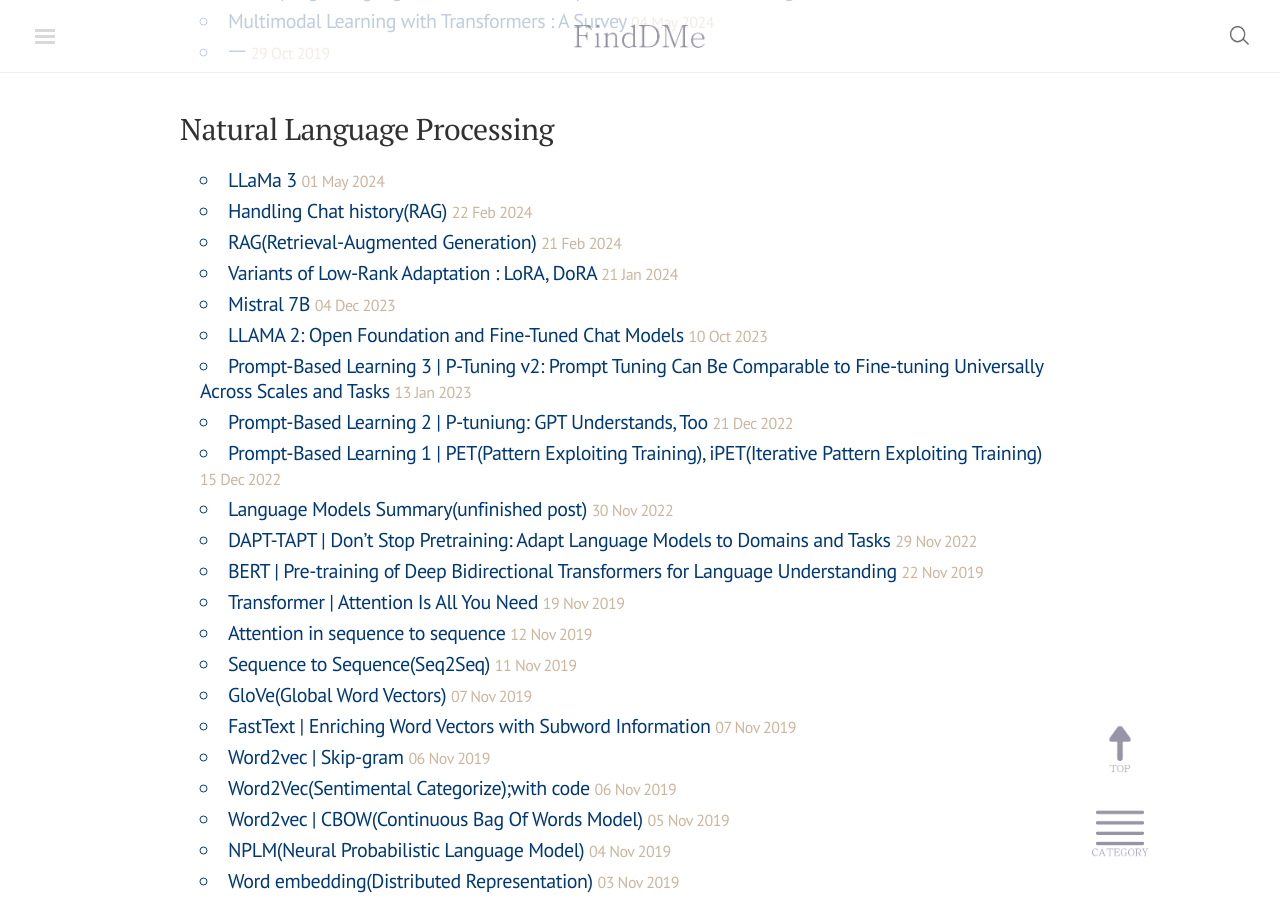
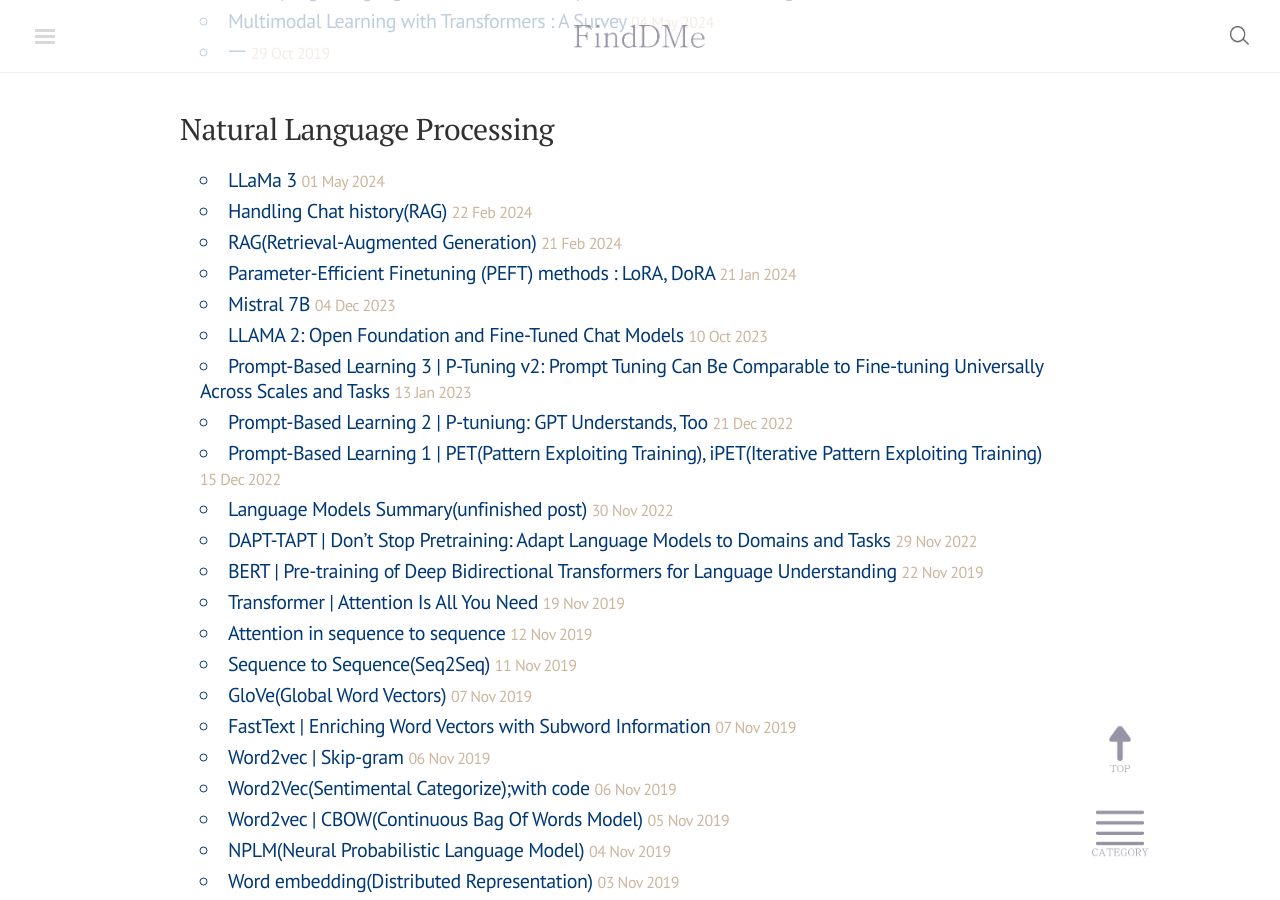
Before and after one commit to finddme/finddme.github.io, a Jekyll site: the page built from index.html, in a window 1280 px wide and 900 px high, scrolled down 602 px. Built offline with Jekyll 4.4.1, drawn with Linux system fonts in a browser that asks for light colours; nearby versions of some CDN libraries; comment, search, counter and statistics services are not loaded.

Commit message:
Update 2024-01-21-lora.md

```diff
--- a/_posts/2024-01-21-lora.md
+++ b/_posts/2024-01-21-lora.md
@@ -1,5 +1,5 @@
 ---
-title: "Variants of Low-Rank Adaptation : LoRA, DoRA"
+title: "Parameter-Efficient Finetuning (PEFT) methods : LoRA, DoRA"
 category: Natural Language Processing
 tag: NLP
 ---
@@ -36,5 +36,9 @@
 LoRA는 끝쪽에서만 이루어져야 하는 것은 아니고 neural network 내부의 깊은 layer에도 적용 가능하다.
 
 
+# DoRA
 
-# DoRA
+<center><img width="400" src="https://github.com/finddme/finddme.github.io/assets/53667002/1269df50-6c25-4d26-a605-de98c19ef4b9"></center>
+<center><em style="color:gray;">Low-Rank Adaption (LoRA)</em></center><br>
+
+DoRA(Weight-Decomposed Low-Rank Adaption)는 LoRA의 변형 중 하나로, 행렬이 행렬의 길이/크기(magnitude)와 방향(direction)의 곱으로 분해(decompose)될 수 있다는 개념에서 출발한 방법론으로, weight matrix $W$는 matrix 크기 m과 방향 v로 분해되어 각각 독립적으로 tuning된다.
```
